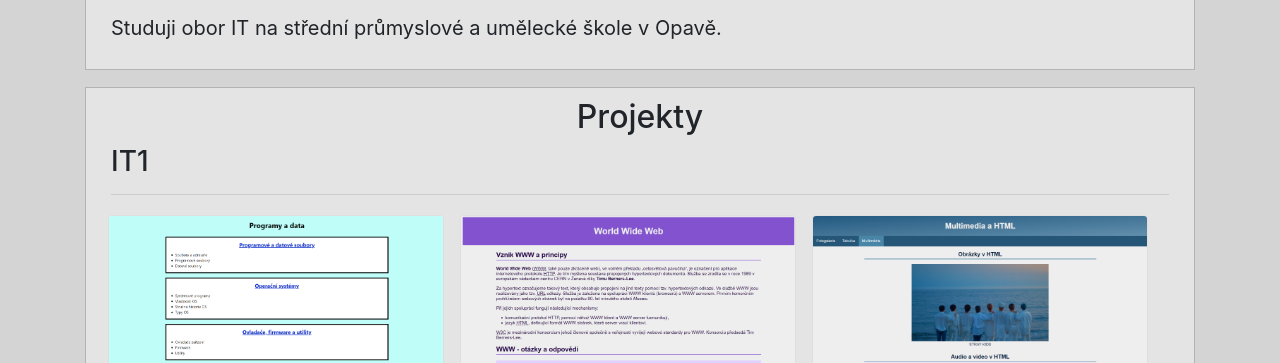
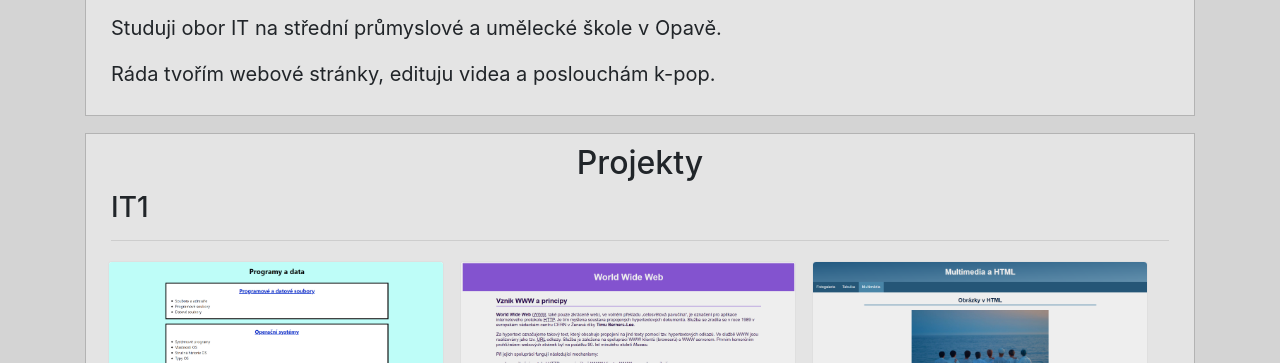
Before and after one commit to ItzHaru/profil, a plain HTML site: page index.html in a window 1280 px wide. Shown: the part 737-1100 px from the top of the page. Drawn offline with nearby package versions, Linux system fonts and the light colour scheme.

Commit message:
04 - Update

```diff
--- a/index.html
+++ b/index.html
@@ -47,6 +47,7 @@
             <div class="container-fluid">
                 <p>Jmenuji se Růženka Perinová.</p>
                 <p>Studuji obor IT na střední průmyslové a umělecké škole v Opavě.</p>
+                <p>Ráda tvořím webové stránky, edituju videa a poslouchám k-pop.</p>
             </div>
         </div>
         <div class="gyeong">
```
